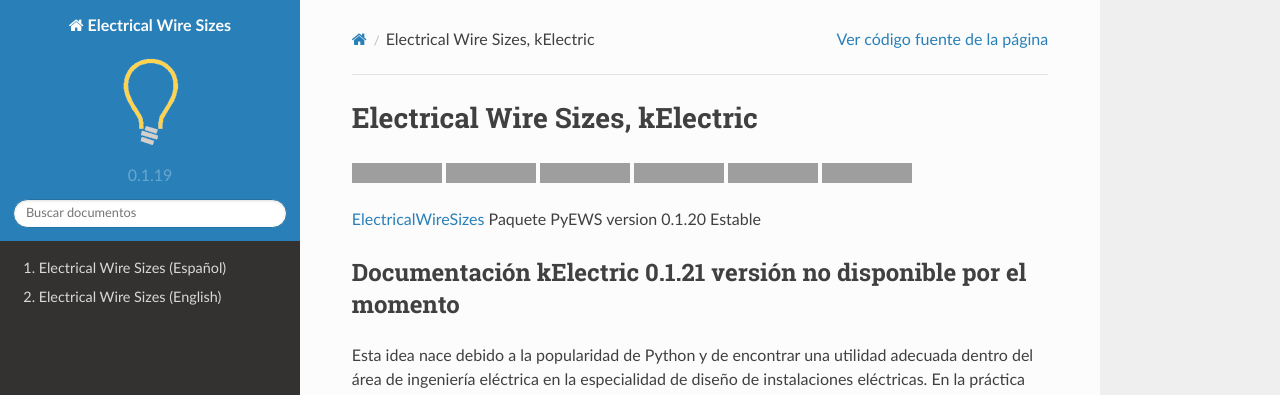
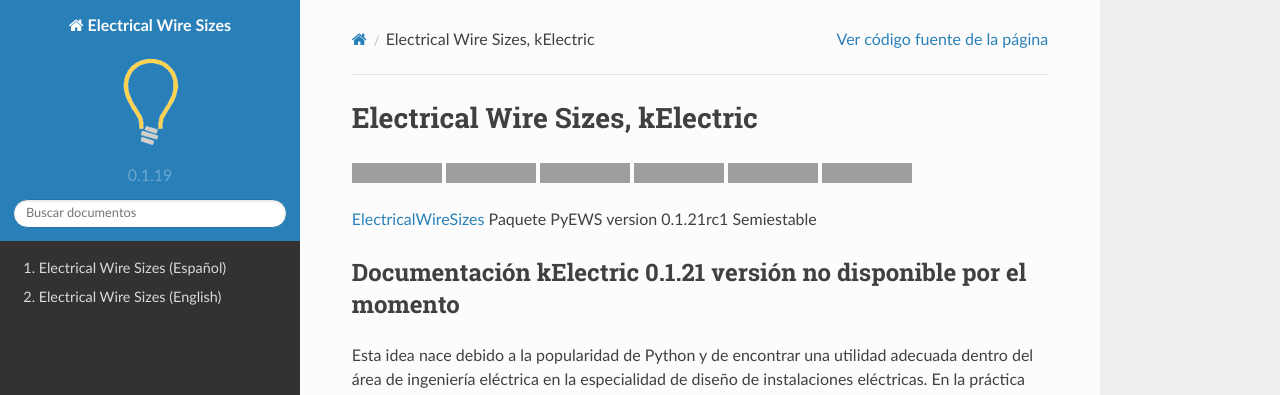
Before and after one commit to jacometoss/PyEWS, a Sphinx documentation site: the page built from docs/index.rst, in a window 1280 px wide and 900 px high, cut to the strip 0-395 px from the top of the window. Built offline with Sphinx 7.4.7 and the Read the Docs theme 2.0.0, drawn with Linux system fonts in a browser that asks for light colours; grey boxes are pictures that could not be loaded.

Commit message:
update index.rst

```diff
--- a/docs/index.rst
+++ b/docs/index.rst
@@ -3,7 +3,7 @@
 |image1| |image2| |image3| |image4|
 |image5|\  |image6|
 
-ElectricalWireSizes_ Paquete PyEWS version 0.1.20 Estable
+ElectricalWireSizes_ Paquete PyEWS version 0.1.21rc1 Semiestable
 
 *******************************************************************
 Documentación kElectric 0.1.21 versión no disponible por el momento
@@ -55,7 +55,7 @@
 
 
 
-.. _ElectricalWireSizes: https://pypi.org/project/ElectricalWireSizes/0.1.20/
+.. _ElectricalWireSizes: https://pypi.org/project/ElectricalWireSizes/0.1.21rc1/
 .. |image1| image:: https://badge.fury.io/py/ElectricalWireSizes.svg
    :target: https://badge.fury.io/py/ElectricalWireSizes
 .. |image2| image:: https://static.pepy.tech/personalized-badge/electricalwiresizes?period=total&units=none&left_color=grey&right_color=blue&left_text=Downloads
```
